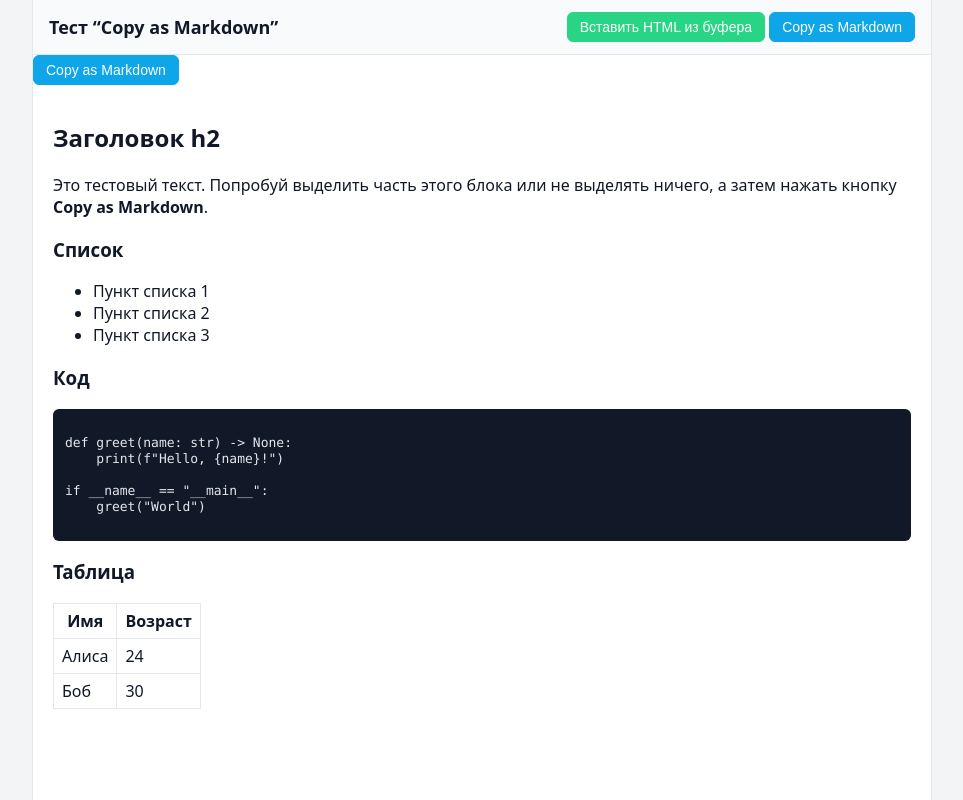
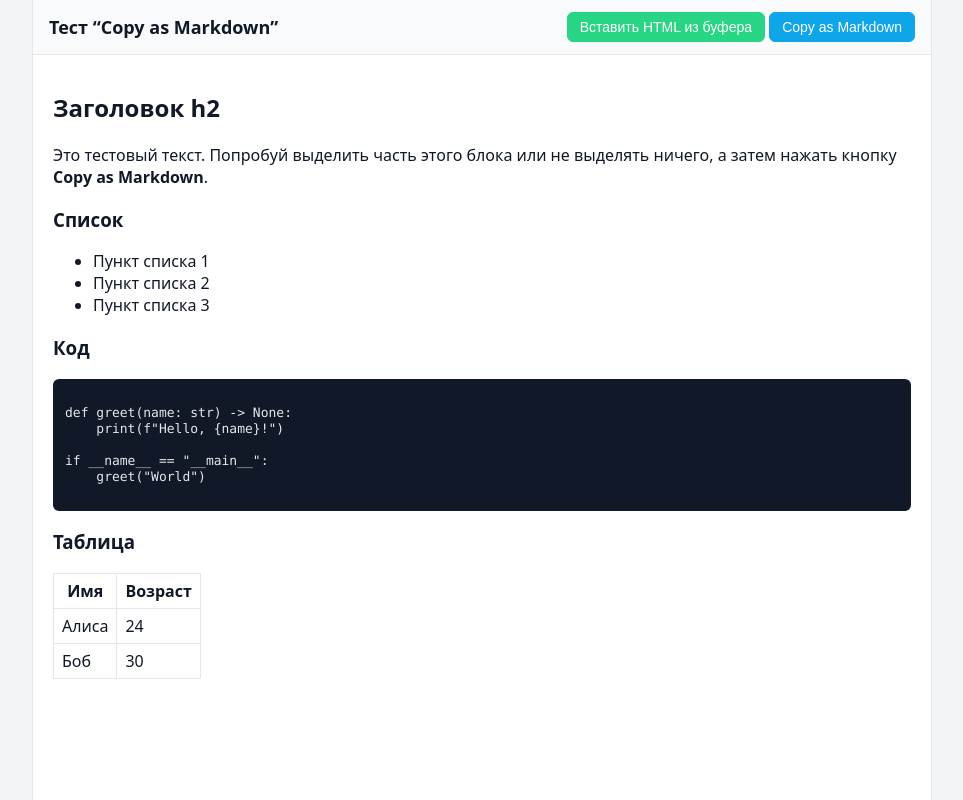
Before and after one commit to hamelumster/smart-copy-from-ai-chats, a plain HTML site: page index.html in a window 1280 px wide. Shown: the whole page, without its empty margins (158-1121 px from the left). Drawn offline with nearby package versions, Linux system fonts and the light colour scheme.

Commit message:
fix btn copy

```diff
--- a/index.html
+++ b/index.html
@@ -20,9 +20,6 @@
         <button id="pasteHtmlBtn">Вставить HTML из буфера</button>
         <button id="copyMarkdownBtn">Copy as Markdown</button>
     </div>
-    </header>
-
-      <button id="copyMarkdownBtn">Copy as Markdown</button>
     </header>
 
     <main id="content" class="content">
```
